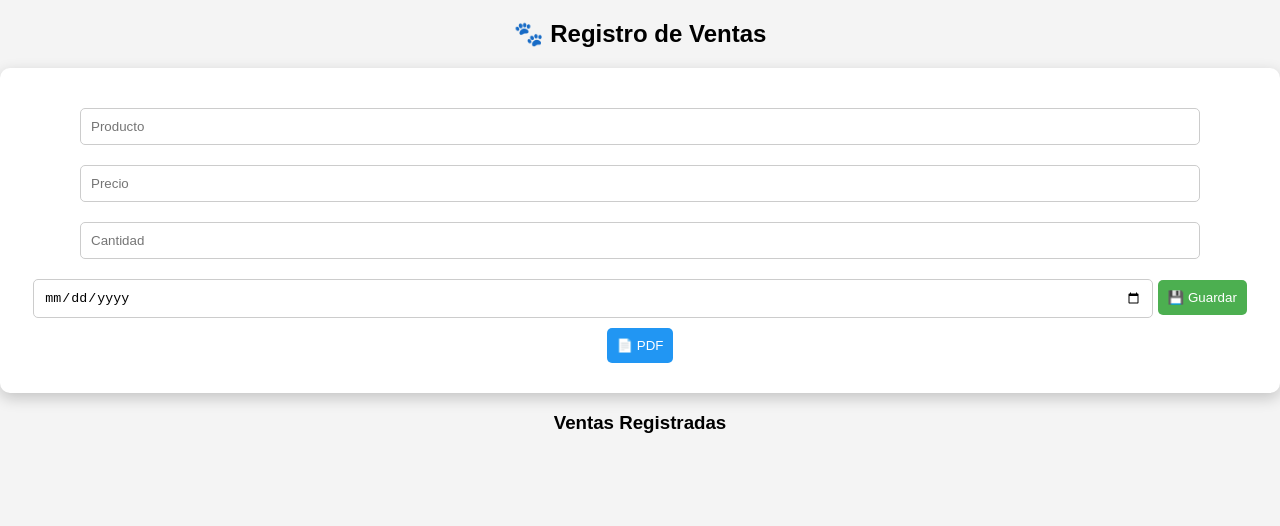
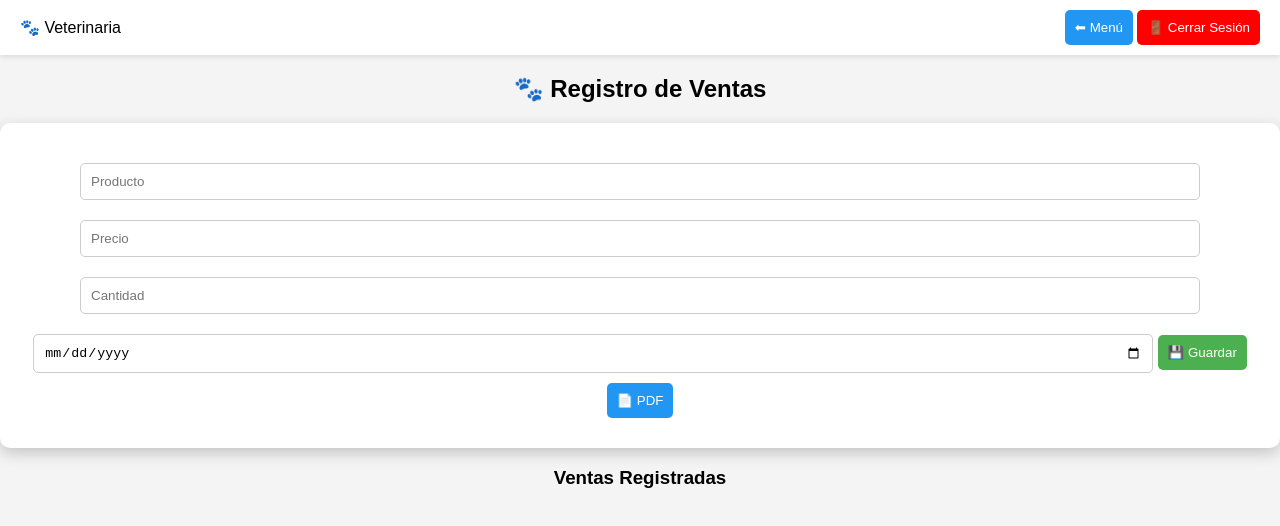
Before and after one commit to M1GU3L-0L/veterinaria-app, a website: page public/ventas.html in a window 1280 px wide. Drawn offline with Linux system fonts and the light colour scheme; no server answers.

Commit message:
Boton Cerrar Sesion

```diff
--- a/public/ventas.html
+++ b/public/ventas.html
@@ -26,10 +26,26 @@
       border-radius: 5px;
       border: 1px solid #ccc;
     }
+    .topbar {
+      display: flex;
+      justify-content: space-between;
+      align-items: center;
+      padding: 10px 20px;
+      background: white;
+      box-shadow: 0 2px 5px rgba(0,0,0,0.1);
+    }
   </style>
 </head>
 
 <body class="ventas-body">
+
+<div class="topbar">
+  <span>🐾 Veterinaria</span>
+  <div>
+    <button class="btn-secondary" onclick="window.location.href='menu.html'">⬅ Menú</button>
+    <button class="btn-danger" onclick="cerrarSesion()">🚪 Cerrar Sesión</button>
+  </div>
+</div>
 
 <h2>🐾 Registro de Ventas</h2>
 
@@ -47,6 +63,13 @@
 <ul id="lista" class="lista"></ul>
 
 <script src="js/ventas.js"></script>
+<script>
+  function cerrarSesion() {
+    if (confirm("¿Deseas cerrar sesión?")) {
+      window.location.href = "login.html";
+    }
+  }
+</script>
 
 </body>
 </html>
```
Also changed, not shown: public/js/menu.js (+8 -2 lines), public/menu.html (+1 -0 lines).
